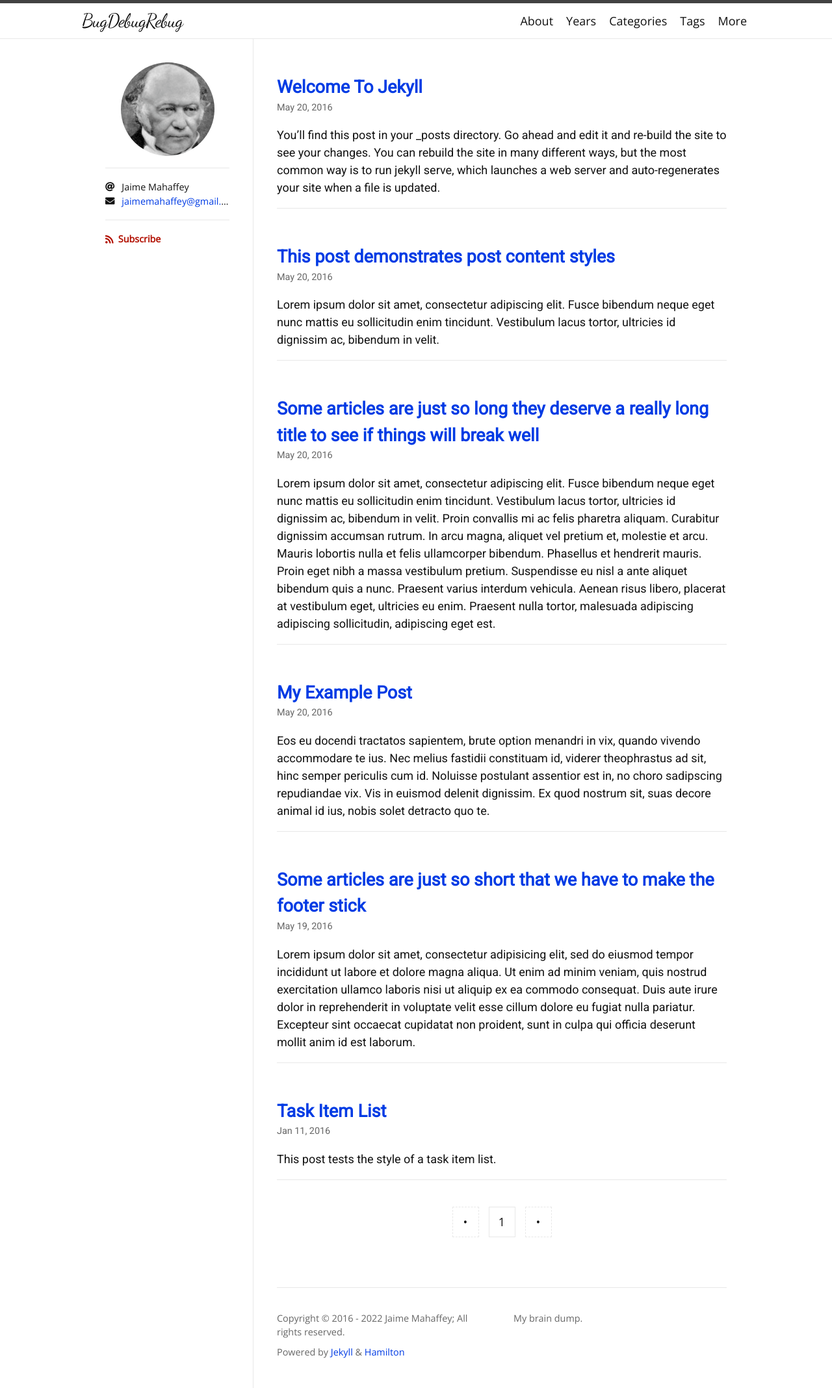
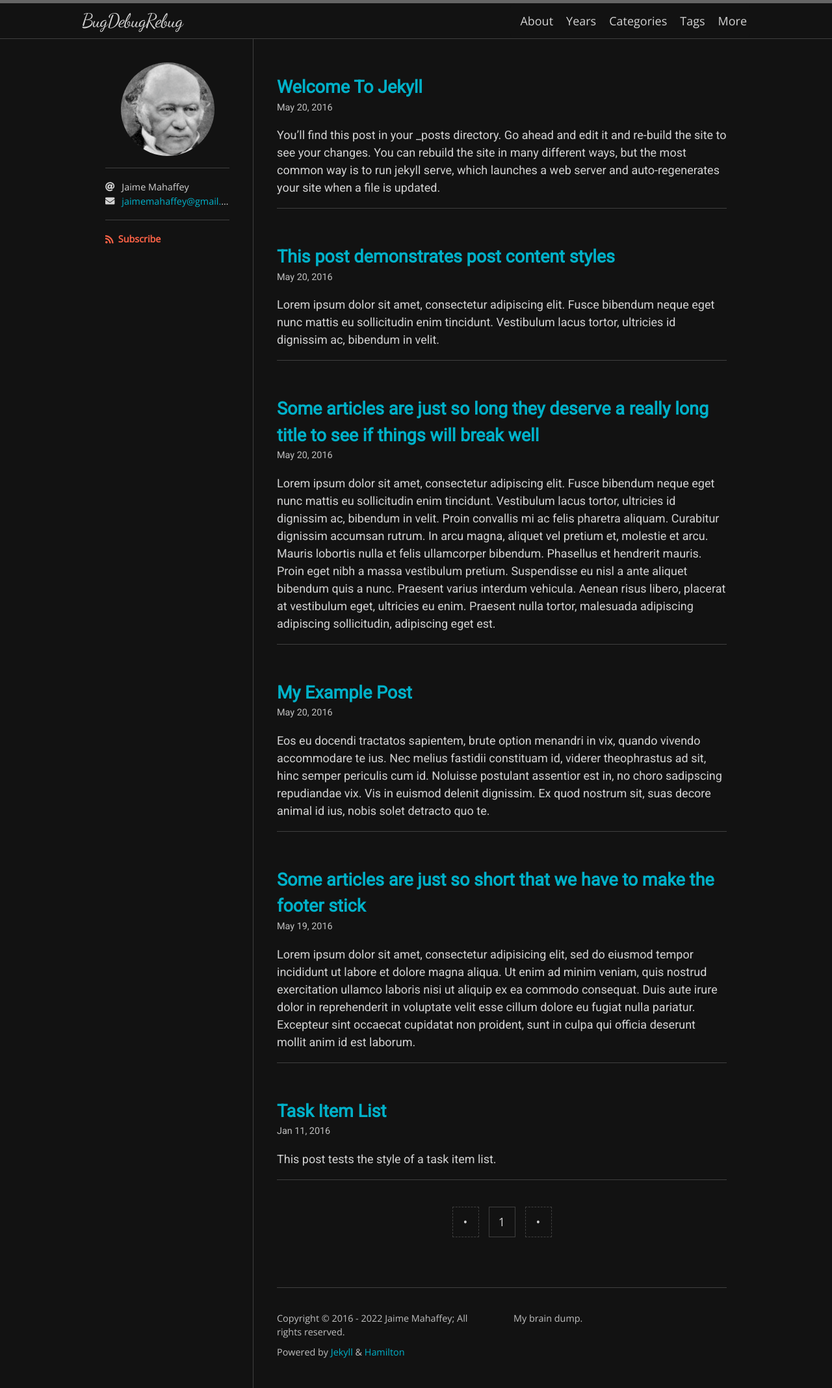
Before and after one commit to jaimemahaffey/jaimemahaffey.github.io, a Jekyll site: the page built from index.html, in a window 1280 px wide. Shown: the whole page at 65% size. Built offline with Jekyll 4.4.1, drawn with Linux system fonts in a browser that asks for light colours; nearby versions of some CDN libraries; some web fonts are replaced; the list of posts is cut into pages by our own code.

Commit message:
update skin

```diff
--- a/_config.yml
+++ b/_config.yml
@@ -11,6 +11,8 @@ plugins:
   - jekyll-paginate
 
 paginate: 10
+
+skin: midnight
 
 # Uncomment the below line and set the tracking ID for enabling Google Analytics
 #
```
